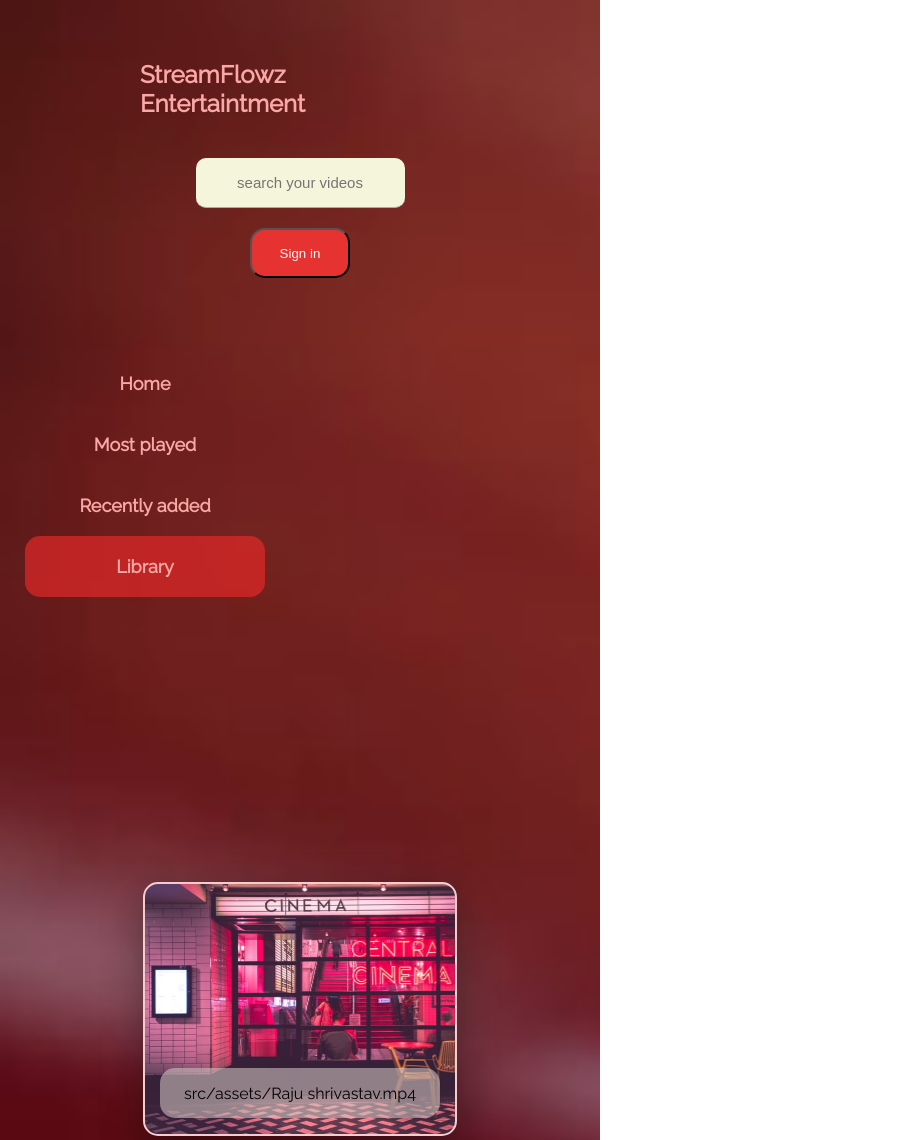
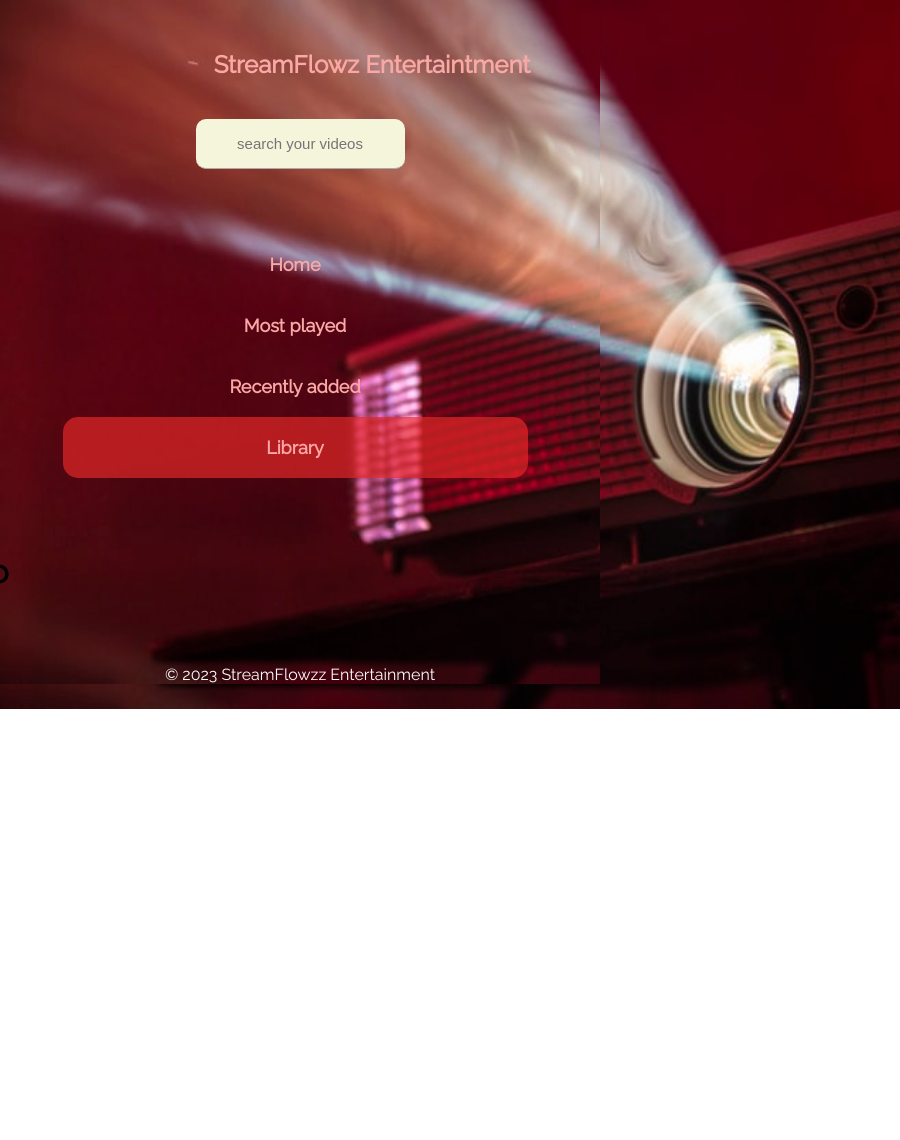
Before and after one commit to tarunkumarkushwaha/Cipherschools_project_streamflowz-entertaintment, a React (Vite) app: page /library in a window 600 px wide. Shown: the top 1140 px of the page, 900 px wide, since content can reach past the window. After the commit the page ends 800 px from the top, so only its background shows below. Built offline with nearby package versions, Linux system fonts and the light colour scheme; grey boxes are pictures that could not be loaded.

Commit message:
ui responsiveness

```diff
--- a/src/App.css
+++ b/src/App.css
@@ -10,6 +10,11 @@
 * {
   margin: 0;
   padding: 0;
+}
+
+.noinfo {
+  width: 200vw;
+  padding: 50px;
 }
 
 #startpage {
@@ -28,7 +33,7 @@
   border-radius: 10px;
 }
 
-.mainmenu{
+.mainmenu {
   display: flex;
   flex-direction: row;
   align-items: center;
@@ -47,7 +52,7 @@
   justify-content: center;
 }
 
-.sidebtn{
+.sidebtn {
   color: rgb(250, 168, 165);
   font-weight: bold;
   font-size: large;
@@ -58,9 +63,10 @@
   padding: 20px 30px;
 }
 
-.sidebtn:hover{
+.sidebtn:hover {
   background: rgba(250, 168, 165, 0.247);
 }
+
 .active {
   background: rgba(230, 41, 41, 0.678);
 }
@@ -75,7 +81,7 @@
   opacity: 0.9;
 }
 
-video{
+video {
   width: 90vw;
 }
 
@@ -90,13 +96,13 @@ video{
   justify-content: space-between;
 }
 
-.sidemenu{
+.sidemenu {
   padding: 25px;
   width: 40%;
   align-self: baseline;
 }
 
-.signbtn{
+.signbtn {
   cursor: pointer;
   color: #fcf9f9;
   background-color: #e73232;
@@ -127,7 +133,7 @@ a {
   margin: 25px;
 }
 
-input[type="text"]{
+input[type="text"] {
   display: block;
   box-sizing: border-box;
   margin-bottom: 20px;
@@ -163,7 +169,7 @@ input[type="text"]{
   height: 240px;
   padding: 5px;
   margin: 25px;
-  width: 310px;
+  width: 300px;
   box-shadow: 0px 15px 40px #0a0a0a66;
   background-repeat: no-repeat;
   background-size: cover;
@@ -232,23 +238,35 @@ input[type="text"]{
 
 /* video player  */
 
-.player-container{
+.player-container {
   width: 80vw;
 }
 
-.videoplayer{
+.videoplayer {
   width: 40vw;
   height: 10%;
   border-radius: 15px;
 }
 
-.like{
+.vidplaybtn {
+  position: relative;
+  z-index: 1;
+  bottom: 165px;
+  right: 310px;
+  color: white;
+  background-color: #bb2743;
+  height: 50px;
+  width: 50px;
+  border-radius: 25px;
+}
+
+.like {
   height: 20px;
   width: 20px;
   color: #AAA;
 }
 
-.commentinput{
+.commentinput {
   height: 100px;
   width: 350px;
   padding: 5px;
@@ -259,7 +277,7 @@ input[type="text"]{
   border-radius: 10px;
 }
 
-.comment-button{
+.comment-button {
   border-radius: 15px;
   background-color: #e7b6b6;
   margin: 30px;
@@ -268,7 +286,7 @@ input[type="text"]{
   text-align: center;
 }
 
-.commentdisplay{
+.commentdisplay {
   padding: 25px;
   border-radius: 15px;
   width: 40vw;
@@ -276,7 +294,7 @@ input[type="text"]{
   height: auto;
 }
 
-.commentdiv{
+.commentdiv {
   margin: 10px;
 }
 
@@ -289,15 +307,20 @@ input[type="text"]{
     width: auto;
   }
 
+  .sidemenu {
+    width: 90%;
+  }
+
   .nav-bar {
+    padding: 30px 10px;
     flex-direction: column;
   }
 
-  .discover{
-    width: 100%;
+  .discover {
+    width: 85vw;
   }
 
-  .mainmenu{
+  .mainmenu {
     display: flex;
     flex-direction: column;
     align-items: center;
@@ -322,10 +345,55 @@ input[type="text"]{
 
   #startpage {
     margin: 20px;
+    margin-left: 30%;
   }
 
   .songbox {
     width: 80%;
     margin: 20px;
   }
+
+  .videoplayer {
+    width: 95vw;
+    height: 10%;
+    border-radius: 15px;
+    margin-right: 10%;
+  }
+
+  .vidplaybtn {
+    bottom: 150px;
+    right: -25px;
+  }
+
+  .backbtn {
+    background-color: #db5656;
+    position: absolute;
+    top: 66%;
+    right: -6%;
+  }
+
+  .commentdisplay {
+    width: 65vw;
+  }
+
+  input[type="text"] {
+    width: 148px;
+    /* height: 50px; */
+  }
+
+  .comment-button {
+    margin: 10px;
+  }
 }
+
+@media only screen and (max-width: 1000px) and (min-width:600px) {
+  .nav-bar {
+    padding: 30px 10px;
+    flex-direction: column;
+  }
+
+  .vidplaybtn {
+    bottom: 130px;
+    right: 240px;
+  }
+}
--- a/src/Components/Library.jsx
+++ b/src/Components/Library.jsx
@@ -11,7 +11,9 @@ const Library = ({logon}) => {
       <div className="mainmenu">
         <Sidemenu/>
 
-        <Videopage/>
+        <div className='noinfo'>
+          <h1>sign in to get the info</h1>
+        </div>
       </div>
       <div id="footer">
         &copy; 2023 StreamFlowzz Entertainment
--- a/src/Components/Navbar.jsx
+++ b/src/Components/Navbar.jsx
@@ -1,6 +1,6 @@
 import React, { useState } from 'react'
 const Navbar = () => {
-  const [signbtntext, setsignbtntext] = useState("Sign in")
+  // const [signbtntext, setsignbtntext] = useState("Sign in")
   return (
     <>
       <header>
@@ -9,7 +9,7 @@ const Navbar = () => {
             <h2>StreamFlowz Entertaintment</h2>
           </div>
           <input type="text" placeholder="search your videos" name="search" id="search"/>
-          <button className='signbtn'>{signbtntext}</button>
+          {/* <button className='signbtn'>{signbtntext}</button> */}
         </div>
       </header>
     </>
--- a/src/Components/Videoicons.jsx
+++ b/src/Components/Videoicons.jsx
@@ -2,12 +2,12 @@ import React from 'react'
 
 const Videoicons = () => {
 
-   let vidname = "src/assets/Raju shrivastav.mp4"
-   let bgimage = {backgroundImage : `url(src/assets/bg.jpg)`}
+   let link = "https://cdn.pixabay.com/vimeo/320725678/robin-21723.mp4?width=1280&expiry=1678709081&hash=41073159a827836c6eab944794f61a113140ce28"
+   let bgimage = {backgroundImage : `url(https://unsplash.com/photos/ImhNT6UAaGE/download?ixid=MnwxMjA3fDB8MXxzZWFyY2h8Mnx8cm9iaW4lMjBiaXJkfGVufDB8fHx8MTY3ODcwODg0Ng&force=true&w=1920)`}
     return (
         <>
             <div className="songbox" style={bgimage}>
-                <p className="songnames">{vidname}</p>
+                <p className="songnames">name</p>
             </div>
         </>
     )
--- a/src/Components/Videoplayer.jsx
+++ b/src/Components/Videoplayer.jsx
@@ -1,6 +1,19 @@
 import React, { useState, useEffect } from "react";
 
-const Videoplayer = ({ que }) => {
+const Videoplayer = () => {
+  const [butn, setbutn] = useState("▶");
+  const ref = React.useRef(null);
+  let que = "https://media.istockphoto.com/id/473082495/video/robin-singing-in-an-urban-park.mp4?s=mp4-640x640-is&k=20&c=j-ywLny4gZOfnrK1IW70Up0HIo84MKNyNg_UzhfSjC4="
+  const togglePlay = ()=>{
+    if (ref.current.paused || ref.current.ended) {
+      ref.current.play();
+      setbutn("||")
+    } else {
+      ref.current.pause();
+      setbutn("▶")
+    }
+  }
+
    // states
    const [item, setItem] = useState("");
    const [like, setlike] = useState(0);
@@ -41,9 +54,10 @@ const Videoplayer = ({ que }) => {
     <>
       <div className="flex-column-center">
         <div className="player-container">
-          <video controls className='videoplayer'>
+          <video ref={ref} controls className='videoplayer' onClick={togglePlay}>
             <source src={que} type="video/mp4" />
           </video>
+          {/* <button className="vidplaybtn" onClick={togglePlay}>{butn}</button> */}
         </div>
         <div className="flex-row-center">
           <img src="src\assets\like-thumb-up-vote-comments-vote-icon-11563607354tsn0l35fca.png" onClick={likehandler} className='like' alt="like" />
```
